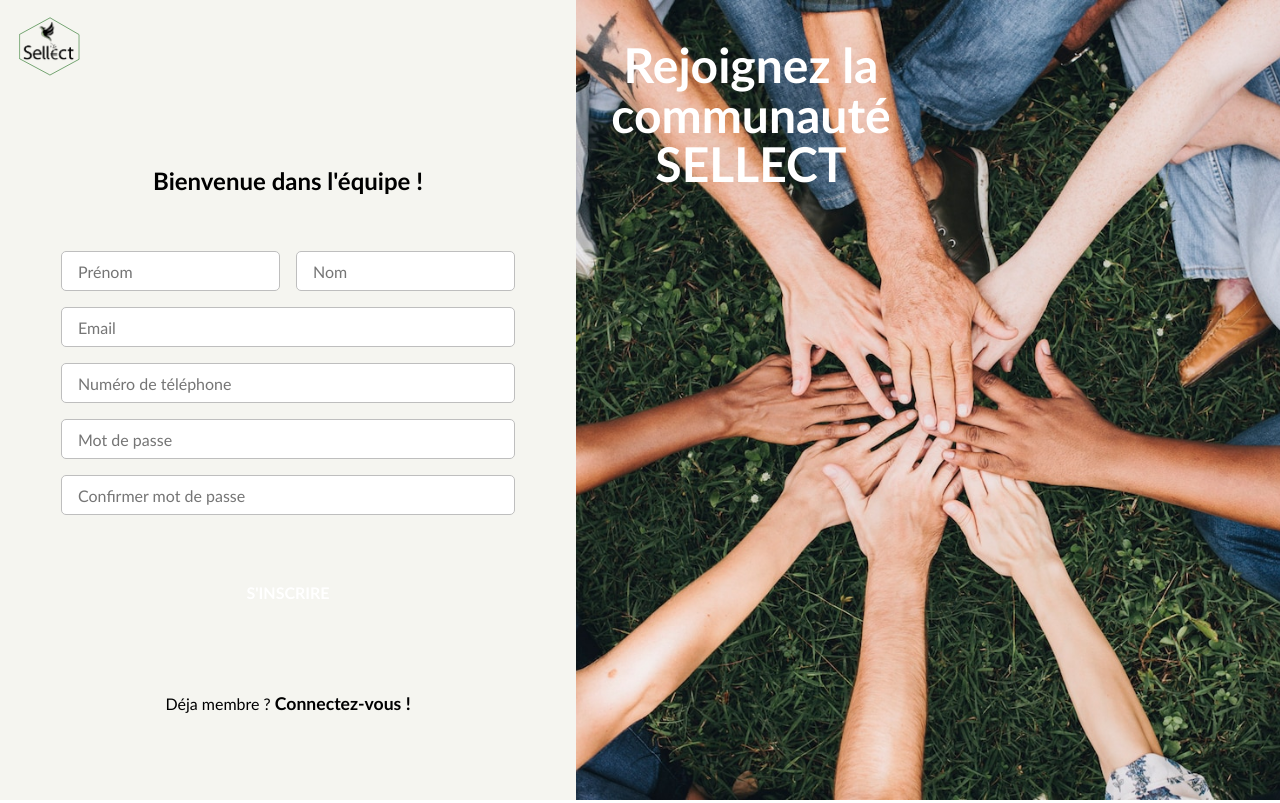
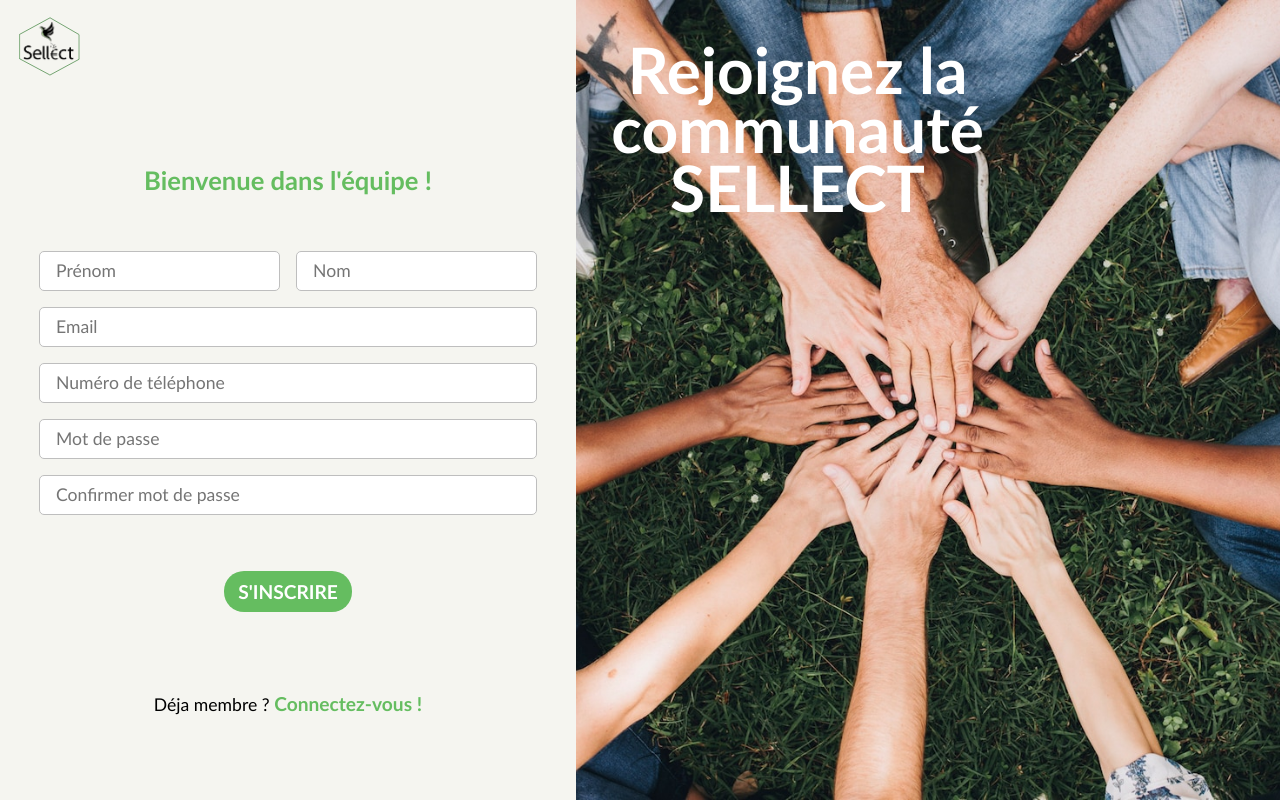
Before and after one commit to WildCodeSchool/2022-03-JS-RemoteFR-Outsiders-P3-Sellect-2, a React (Vite) app in the folder frontend/: page /inscription in a window 1280 px wide. Built offline with nearby package versions, Linux system fonts and the light colour scheme.

Commit message:
update signup and login

```diff
--- a/frontend/src/assets/Login.css
+++ b/frontend/src/assets/Login.css
@@ -1,12 +1,13 @@
 .login-container h2 {
-  color: var(--border-color);
+  color: var(--navbar-color);
   text-align: center;
+  font-size: 1.6rem;
 }
 
 .login-container h2 span {
   color: black;
   font-weight: 100;
-  font-size: 1.2rem;
+  font-size: 1.4rem;
 }
 
 .login-form-container h2 {
@@ -65,14 +66,14 @@
   left: 5%;
   /*transform: translate(-50%, -50%);*/
   font-size: 2rem;
-  line-height: 3rem;
+  line-height: 3.6rem;
 }
 
 .login-button-container button {
   height: 2.6rem;
   width: 10rem;
-  font-size: 1rem;
-  background-color: var(--border-color);
+  font-size: 1.2rem;
+  background-color: var(--navbar-color);
   border-radius: 20px;
   border: none;
   color: white;
@@ -82,8 +83,8 @@
 .login-button-container button:hover {
   background-color: white;
   border-radius: 20px;
-  border: 2px solid var(--border-color);
-  color: var(--border-color);
+  border: 2px solid var(--navbar-color);
+  color: var(--navbar-color);
   transition: 0.4s ease-in-out;
 }
 
@@ -95,19 +96,20 @@
 
 .login-form-container p {
   padding-top: 7rem;
+  font-size: 1.1rem;
 }
 
 .login-container input {
   height: 2.5rem;
   margin: 0.5rem;
-  font-size: 1rem;
+  font-size: 1.1rem;
   padding-left: 1rem;
   border: 1px solid rgb(190, 190, 190);
 }
 
 .login-container input:focus {
-  outline-color: var(--border-color);
-  box-shadow: 0 0 4px var(--border-color);
+  outline-color: var(--navbar-color);
+  box-shadow: 0 0 4px var(--navbar-color);
 }
 
 .login-container-error {
--- a/frontend/src/assets/Signup.css
+++ b/frontend/src/assets/Signup.css
@@ -1,6 +1,7 @@
 .signup-container h2 {
-  color: var(--border-color);
+  color: var(--navbar-color);
   padding-top: 5rem;
+  font-size: 1.6rem;
 }
 
 .signup-form-content {
@@ -45,19 +46,20 @@
 
 .signup-form-container p {
   padding-top: 5rem;
+  font-size: 1.1rem;
 }
 
 .signup-container input {
   height: 2.5rem;
   margin: 0.5rem;
-  font-size: 1rem;
+  font-size: 1.1rem;
   padding-left: 1rem;
   border: 1px solid rgb(190, 190, 190);
 }
 
 .signup-container input:focus {
-  outline-color: var(--border-color);
-  box-shadow: 0 0 4px var(--border-color);
+  outline-color: var(--navbar-color);
+  box-shadow: 0 0 4px var(--navbar-color);
 }
 
 .signup-form-container h2 {
@@ -67,8 +69,8 @@
 .signup-button-container button {
   height: 2.6rem;
   width: 8rem;
-  font-size: 1rem;
-  background-color: var(--border-color);
+  font-size: 1.2rem;
+  background-color: var(--navbar-color);
   border-radius: 20px;
   border: none;
   color: white;
@@ -78,8 +80,8 @@
 .signup-button-container button:hover {
   background-color: white;
   border-radius: 20px;
-  border: 2px solid var(--border-color);
-  color: var(--border-color);
+  border: 2px solid var(--navbar-color);
+  color: var(--navbar-color);
   transition: 0.4s ease-in-out;
 }
 
@@ -105,8 +107,8 @@
   top: 5%;
   left: 5%;
   /*transform: translate(-50%, -50%);*/
-  font-size: 1.5em;
-  line-height: 3.1rem;
+  font-size: 2rem;
+  line-height: 3.7rem;
 }
 
 @media screen and (max-width: 768px) {
@@ -121,6 +123,6 @@
 
 @media screen and (max-width: 970px) {
   .signup-container input {
-    font-size: 0.8rem;
+    font-size: 0.9rem;
   }
 }
--- a/frontend/src/assets/common.css
+++ b/frontend/src/assets/common.css
@@ -26,9 +26,9 @@
 }
 
 .link-other-pages {
-  color: var(--border-color);
+  color: var(--navbar-color);
   font-weight: 900;
-  font-size: 1.1rem;
+  font-size: 1.2rem;
 }
 
 .link-other-pages:hover {
--- a/frontend/src/pages/Login.jsx
+++ b/frontend/src/pages/Login.jsx
@@ -41,7 +41,6 @@ function Login() {
   // console.log(isLoggedIn);
 
   return (
-    <section>
     <div className="login-container">
       <img src={sellect2} className="login-logo" alt="sellect-logo" />
       <div className="login-form-container">
@@ -96,7 +95,6 @@ function Login() {
         </div>
       </div>
     </div>
-    </section>
   );
 }
 
```
Lines whose indentation alone changed are shown as unchanged.
